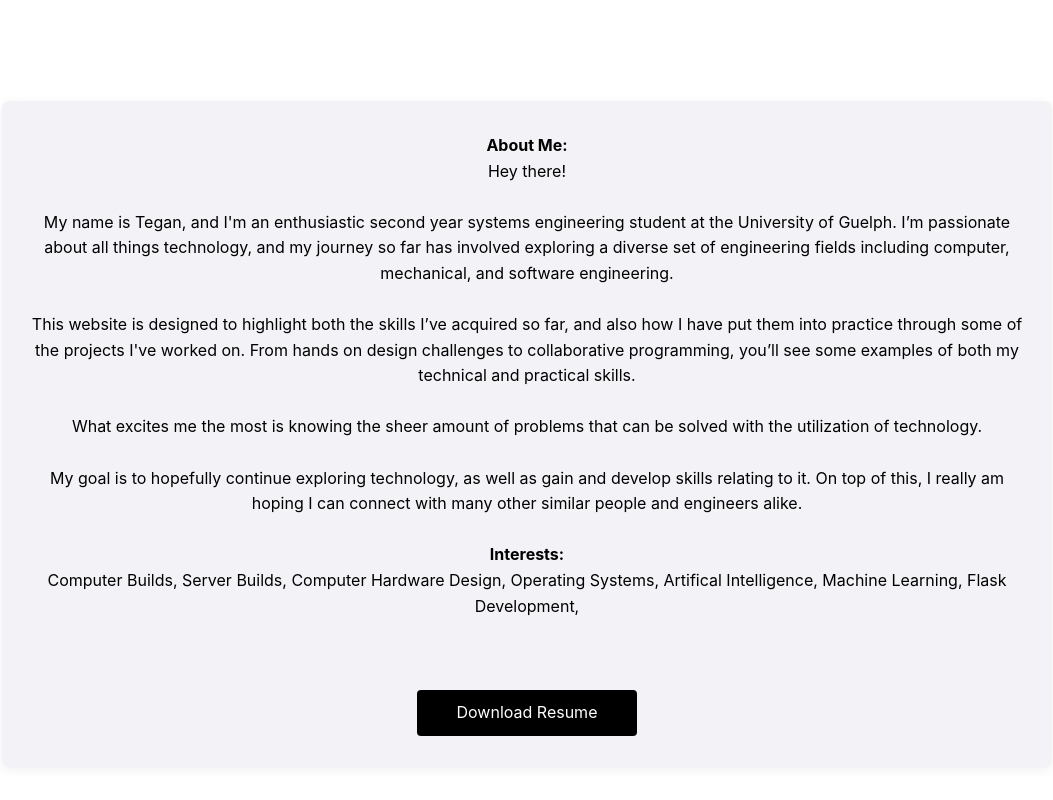
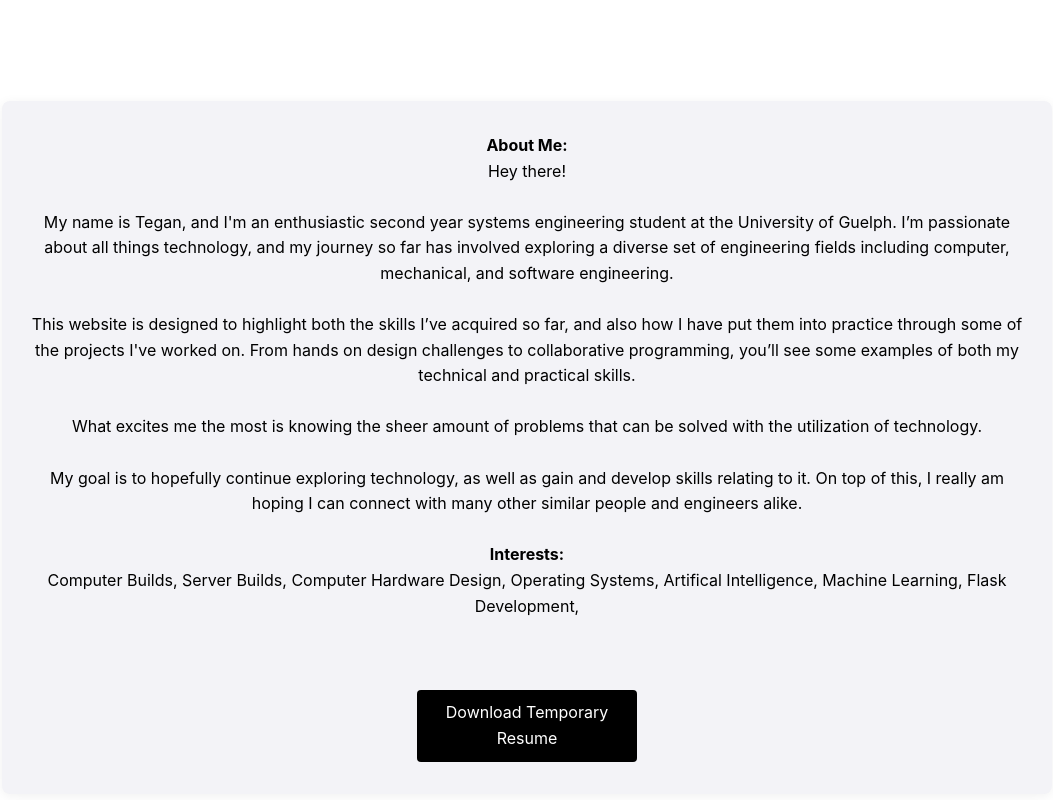
Before and after one commit to tegheff/tegheff.com, a plain HTML site: page about.html in a window 1280 px wide. Shown: the part 713-1513 px from the top of the page, without its empty margins (188-1241 px from the left). Drawn offline with Linux system fonts and the light colour scheme.

Commit message:
Rename resume download link text

```diff
--- a/about.html
+++ b/about.html
@@ -95,7 +95,7 @@ margin-left: 150px;
 
 <br/><br/>
 <a href="C:\Users\teghe\personal_site\downloadables\tegans_resume.pdf" download="proposed-filename" class="download-button">
-    Download Resume
+    Download Temporary Resume
 </a>
 
 </div>
```
